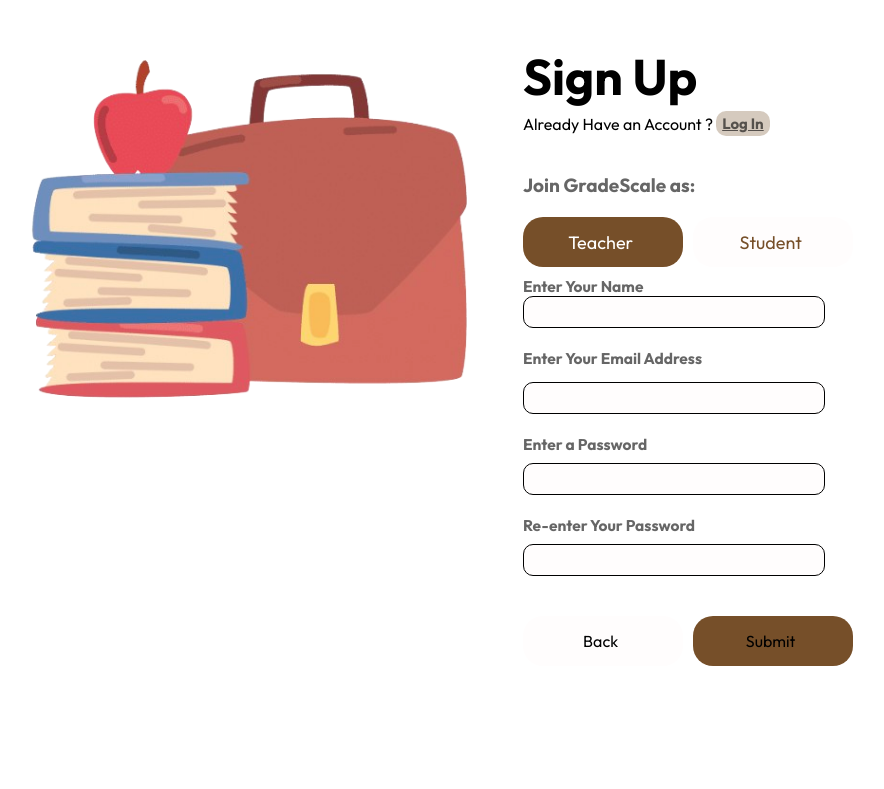
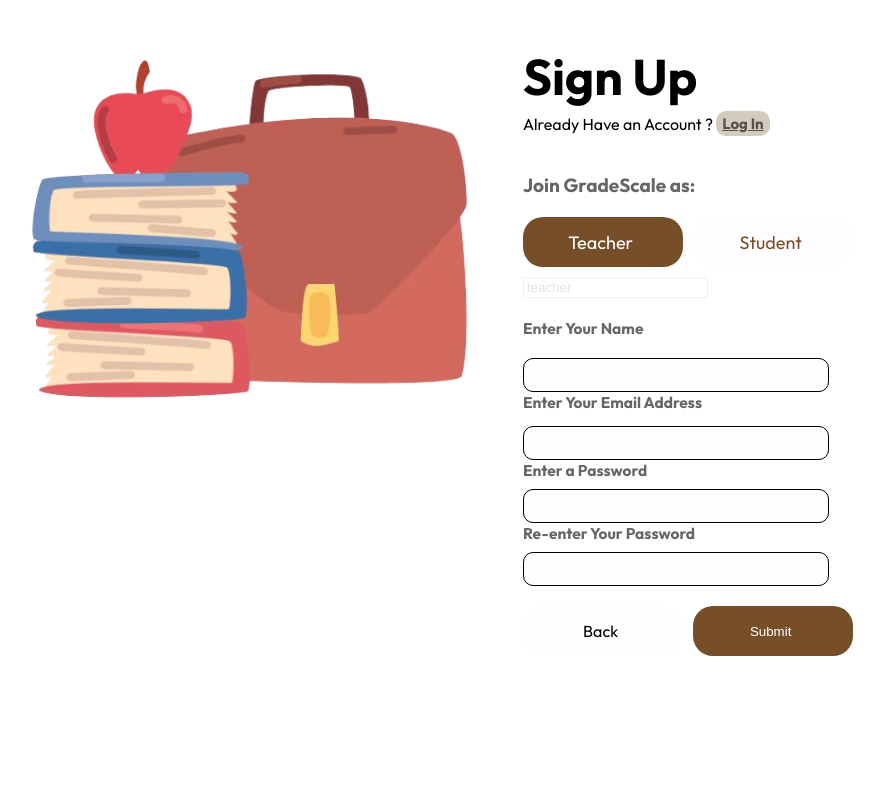
Before and after one commit to Fir121/nlp-project, a Flask app: page /signup in a window 1280 px wide. Shown: the part 91-880 px from the top of the page, without its empty margins (118-1002 px from the left). After the commit the page ends 747 px from the top, so only its background shows below. Run offline with Flask 3, Linux system fonts and the light colour scheme.

Commit message:
functional form frontend

```diff
--- a/server/static/style.css
+++ b/server/static/style.css
@@ -289,8 +289,13 @@
   font-size: px;
   color: #000000;
 }
+
+.paragraph1 > .content > form{
+  text-align: left;
+}
 .email-address-section {
     margin-bottom: 14px;
+    text-align: left;
   }
 
   .email-address-text, .enter-name {
@@ -324,6 +329,11 @@
     border-radius: 10px;
 }
 
+.paragraph1 > .content > .login-section > form {
+    text-align: left;
+
+}
+
 /*LOGIN PAGE*/
 .join-container, .button-container  {
     display: flex;
@@ -331,6 +341,7 @@
   .join-as-teacher, .submit-button {
     border-radius: 20px;
     background-color: #764F29;
+    color: #fff;
     margin: 0 10px 9px 0;
     display: flex;
     justify-content: center;
@@ -340,11 +351,13 @@
     height: 50px;
     position: relative;
     box-sizing: border-box;
+    border: 0;
   }
 
   .join-as-student, .back-button  {
     border-radius: 20px;
     background-color: #FFFDFD;
+
     margin: 0 10px 9px 0;
     display: flex;
     justify-content: center;
--- a/server/templates/signup.html
+++ b/server/templates/signup.html
@@ -35,33 +35,57 @@
                 <span>Already Have an Account ?</span>
                 <a href="/login" class="sign-up-button">Log In</a>
               </div>
+          <form method="post" action="/signup">
               <div class="join-text">Join GradeScale as:</div><br>
               <div class="join-container">
-                <div class="join-as-teacher">
-                  <span class="text-teacher">Teacher</span>
+                <div id="teacher" class="join-as-teacher">
+                  <span id="textteach" class="text-teacher">Teacher</span>
                 </div>
-                <div class="join-as-student">
-                  <span class="text-student">Student</span>
+                <div id="student" class="join-as-student">
+                  <span id="textstud" class="text-student">Student</span>
                 </div>
               </div>
-              <div class="enter-name">Enter Your Name</div>
-              <div class="input-box"></div><br>
+              <input type="text" id="selectedtoggle" name="selectedtoggle" style="opacity:0.1"></input>
+              <script>
+
+                document.getElementById('selectedtoggle').value = 'teacher';
+                document.getElementById('teacher').addEventListener('click', function() {
+
+                    document.getElementById('teacher').classList = 'join-as-teacher';
+                    document.getElementById('student').classList = 'join-as-student';
+                    document.getElementById('textteach').classList = 'text-teacher';
+                    document.getElementById('textstud').classList = 'text-student';
+                    document.getElementById('selectedtoggle').value = 'teacher';
+
+                });
+                document.getElementById('student').addEventListener('click', function() {
+
+                    document.getElementById('teacher').classList = 'join-as-student';
+                    document.getElementById('student').classList = 'join-as-teacher';
+                    document.getElementById('textteach').classList = 'text-student';
+                    document.getElementById('textstud').classList = 'text-teacher';
+                    document.getElementById('selectedtoggle').value = 'student';
+                });
+              </script><br><br>
+              <div class="enter-name">Enter Your Name</div><br><br>
+              <input type="text" class="input-box"></input><br>
               <div class="email-address-section">
                 <div class="email-address-text">Enter Your Email Address</div>
               </div>
-              <div class="input-box"></div>
+              <input type="text" class="input-box"></input>
               <br>
               <div class="password-section">
                 <div class="password-text">Enter a Password</div>
               </div>
-              <div class="input-box"></div><br>
+              <input type="text" class="input-box"></input><br>
               <div class="password-section">
                 <div class="password-text">Re-enter Your Password</div>
               </div>
-              <div class="input-box"></div><br><br>
+              <input type="text" class="input-box"></input><br><br>
               <div class="button-container">
                 <div class="back-button">Back</div><br>
-            <div class="submit-button">Submit</div>
+            <button class="submit-button">Submit</button>
+          </form>
               </div>
             </div>
         </div>
```
Also changed, not shown: server/templates/login.html (+5 -3 lines).
